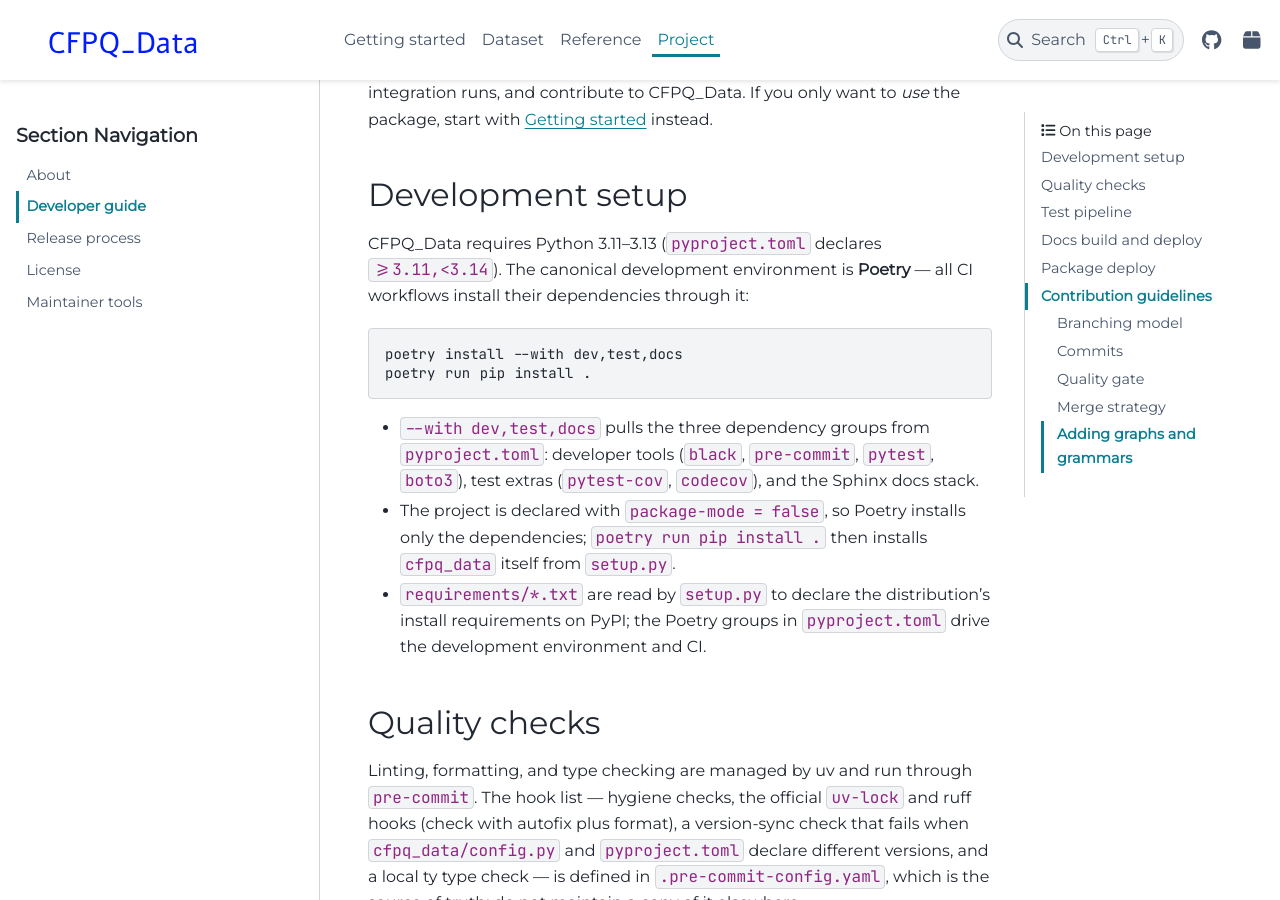
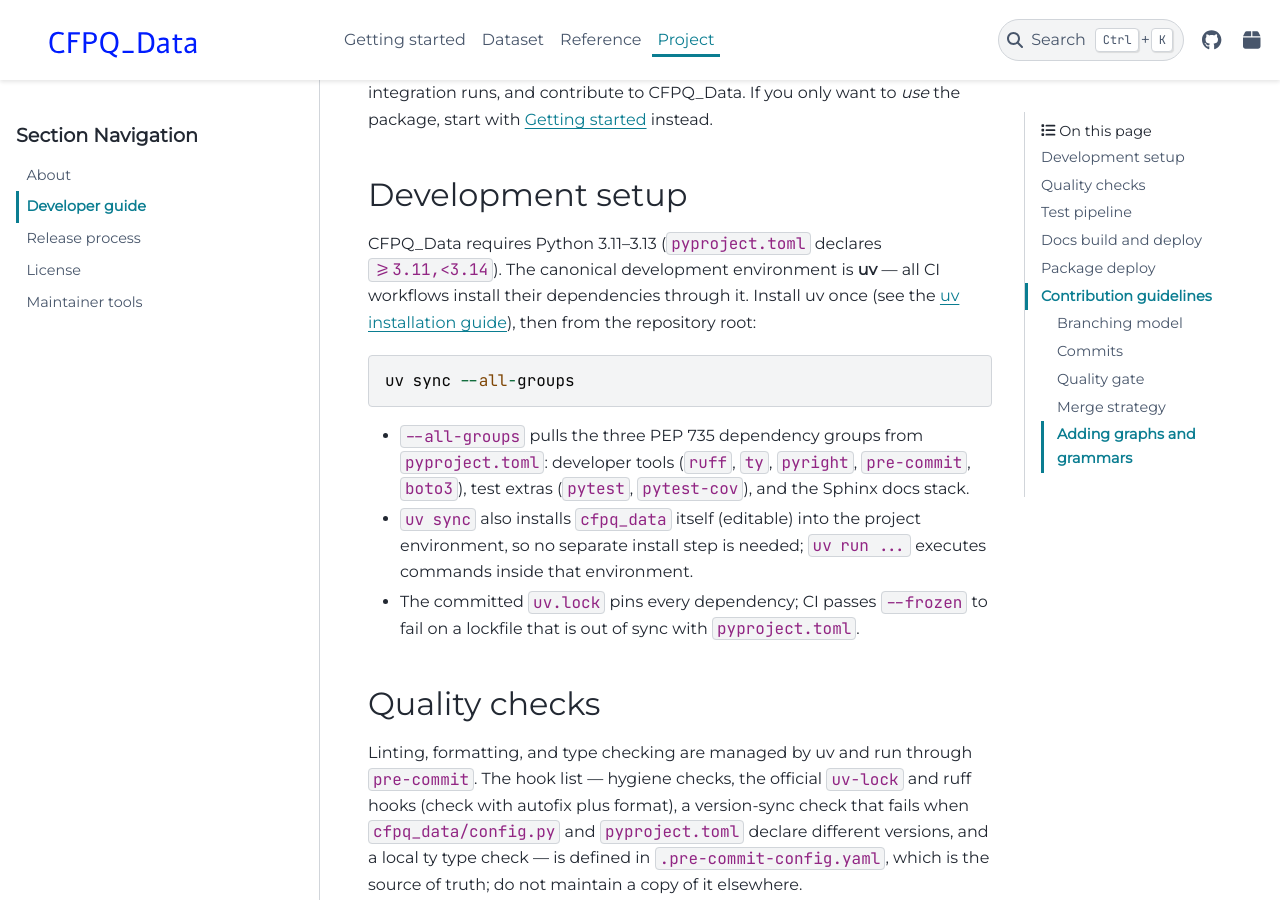
Before and after one commit to FormalLanguageConstrainedPathQuerying/CFPQ_Data, a Sphinx documentation site: the page built from docs/developer.rst, in a window 1280 px wide and 900 px high, scrolled down 251 px. Built offline with Sphinx 7.4.7 and the PyData theme 0.15.4, drawn with Linux system fonts in a browser that asks for light colours; the version number is read from the project's files by our own code.

Commit message:
docs(37-S7): finish the uv migration in the remaining docs
docs/developer.rst: rewrite the Development setup section for uv —
uv sync --all-groups pulls the three PEP 735 dependency groups and
installs cfpq_data itself editable, so the Poetry/package-mode/setup.py/
requirements paragraphs are gone; the committed uv.lock is pinned and CI
passes --frozen.

docs/README.md: Poetry -> uv commands (uv sync --only-group docs,
uv run make -C docs html, uv run sphinx-build linkcheck).

README.rst: the For developers section now uses uv sync --all-groups and
uv run for the local checks; 'pre-commit' is referred to as quality
checks.

docs/conf.py: set linkcheck_user_agent to a descriptive UA — Wikipedia
answers 403 ('Too many requests') to generic client UAs from some
networks while the pages remain valid, and their robot policy asks for a
descriptive UA; without this the documented linkcheck gate cannot pass.

Verified: make -C docs html exits 0 under the no-warnings policy and
sphinx-build -b linkcheck reports no broken or timed-out links. Grep of
docs + README for poetry/requirements/setup.py/MANIFEST is clean. Also
records the S6 completion hash in the detailed plan.

```diff
--- a/docs/conf.py
+++ b/docs/conf.py
@@ -91,6 +91,14 @@
 
 # linkcheck: treat 401 responses as working (auth-required pages exist).
 linkcheck_allow_unauthorized = True
+
+# linkcheck: identify with a descriptive User-Agent. Wikipedia answers 403
+# ("Too many requests") to generic client UAs from some networks while the
+# pages remain valid; their robot policy asks for a descriptive UA.
+linkcheck_user_agent = (
+    "CFPQ_Data-docs-linkcheck "
+    "(https://github.com/FormalLanguageConstrainedPathQuerying/CFPQ_Data)"
+)
 
 # linkcheck: skip exactly these two hosts. Both answer 403 to datacenter
 # clients (verified 2026-09: a browser User-Agent still gets 403, so the
--- a/docs/developer.rst
+++ b/docs/developer.rst
@@ -18,24 +18,22 @@
 -----------------
 
 CFPQ_Data requires Python 3.11–3.13 (``pyproject.toml`` declares
-``>=3.11,<3.14``). The canonical development environment is **Poetry** — all
-CI workflows install their dependencies through it:
+``>=3.11,<3.14``). The canonical development environment is **uv** — all CI
+workflows install their dependencies through it. Install uv once (see the
+`uv installation guide <https://docs.astral.sh/uv/getting-started/installation/>`_),
+then from the repository root::
 
-.. code-block:: bash
+   uv sync --all-groups
 
-   poetry install --with dev,test,docs
-   poetry run pip install .
-
-- ``--with dev,test,docs`` pulls the three dependency groups from
-  ``pyproject.toml``: developer tools (``black``, ``pre-commit``, ``pytest``,
-  ``boto3``), test extras (``pytest-cov``, ``codecov``), and the Sphinx docs
-  stack.
-- The project is declared with ``package-mode = false``, so Poetry installs
-  only the dependencies; ``poetry run pip install .`` then installs
-  ``cfpq_data`` itself from :file:`setup.py`.
-- ``requirements/*.txt`` are read by :file:`setup.py` to declare the
-  distribution's install requirements on PyPI; the Poetry groups in
-  ``pyproject.toml`` drive the development environment and CI.
+- ``--all-groups`` pulls the three PEP 735 dependency groups from
+  ``pyproject.toml``: developer tools (``ruff``, ``ty``, ``pyright``,
+  ``pre-commit``, ``boto3``), test extras (``pytest``, ``pytest-cov``), and
+  the Sphinx docs stack.
+- ``uv sync`` also installs ``cfpq_data`` itself (editable) into the project
+  environment, so no separate install step is needed; ``uv run ...`` executes
+  commands inside that environment.
+- The committed :file:`uv.lock` pins every dependency; CI passes ``--frozen``
+  to fail on a lockfile that is out of sync with ``pyproject.toml``.
 
 .. _developer-quality:
 
```
Also changed, not shown: README.rst (+10 -11 lines), docs/README.md (+9 -11 lines), tasks/detailed_plan.md (+1 -1 lines).
